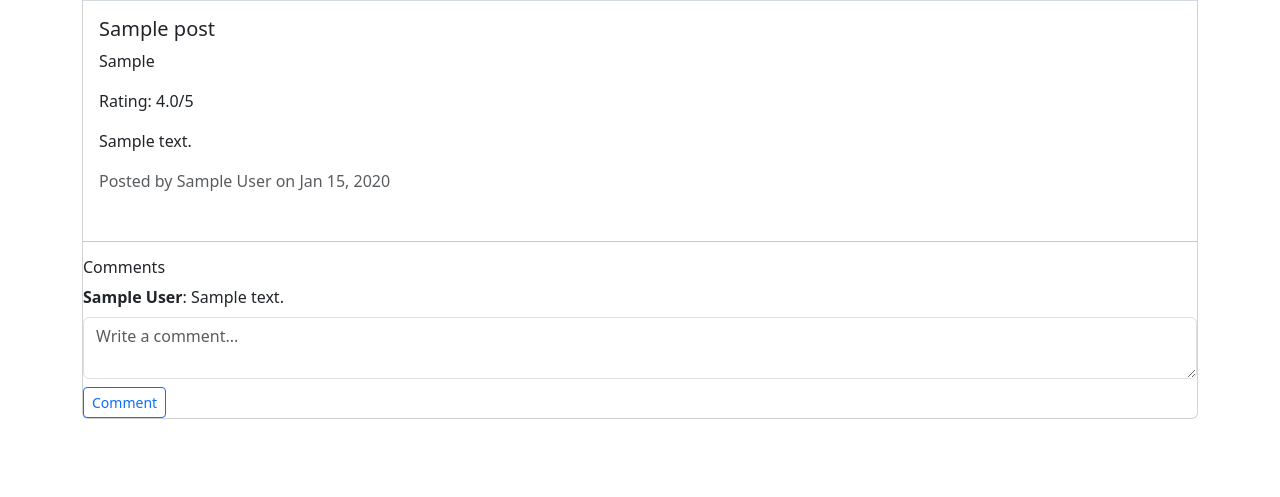
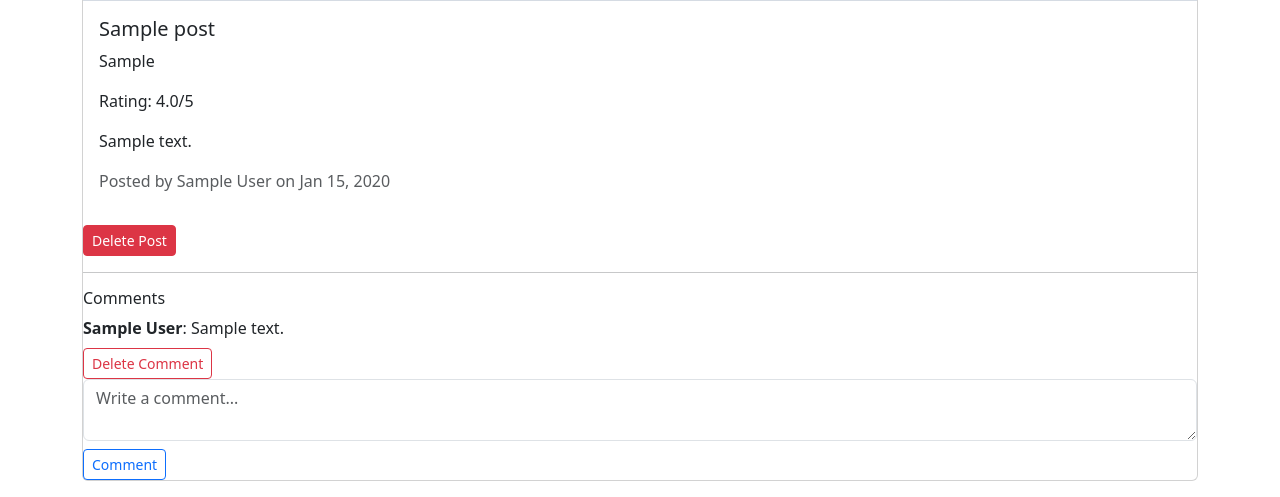
Before and after one commit to thawlinnoo/tasteboard, a Flask app: page / in a window 1280 px wide. Shown: the part 1144-1641 px from the top of the page. Before the commit the page ends 1563 px from the top, so only its background shows below. Run offline with Flask 3, Linux system fonts and the light colour scheme; a user stored in the database is signed in; tables that the repository leaves empty hold one stand-in row (values such as "Sample post"); grey boxes marked "Sample" are stand-in pictures; some libraries are stand-ins or nearby versions.

Commit message:
delete posts and comments

```diff
--- a/app.py
+++ b/app.py
@@ -5,7 +5,7 @@ from werkzeug.security import generate_password_hash, check_password_hash
 from flask_wtf import FlaskForm
 from wtforms import StringField, PasswordField, SubmitField, EmailField, TextAreaField, FloatField
 from wtforms.validators import DataRequired, Length, NumberRange
-from flask_login import LoginManager, UserMixin, login_user, logout_user, current_user
+from flask_login import LoginManager, UserMixin, login_user, logout_user, current_user, login_required
 from datetime import datetime, timezone
 
 
@@ -51,7 +51,7 @@ class RestaurantPost(db.Model):
     user_id = db.Column(db.Integer, db.ForeignKey("users.id"), nullable=False) #Foreign keys are the columns in db tables that connect to each other
 
     author = db.relationship("User", back_populates="posts")
-    comments = db.relationship("Comment", back_populates="restaurant_post")
+    comments = db.relationship("Comment", back_populates="restaurant_post", cascade="all, delete-orphan") #cascade="all, delete-orphan" is used to delete the child as well when we delete the parents, here if the post is deleted then the comments also need to be deleted
 
 class Comment(db.Model):
     __tablename__ = "comments"
@@ -177,10 +177,8 @@ def logout():
     return redirect(url_for("home"))
 
 @app.route("/posts/new", methods=["GET", "POST"])
+@login_required
 def new_post():
-    if not current_user.is_authenticated:
-        flash("Please log in to create a post.")
-        return redirect(url_for("login"))
 
     form = RestaurantPostForm()
 
@@ -203,10 +201,9 @@ def new_post():
     return render_template("new_post.html", form=form)
 
 @app.route("/posts/<int:post_id>/comments", methods=["GET", "POST"]) #"<int:post_id>"get the post_id that user write comment on, post_id will be get from index.html
+@login_required #it checks if user is logged in or not
 def add_comment(post_id):
-    if not current_user.is_authenticated:
-        flash("Please log in to comment.")
-        return redirect(url_for("login"))
+
     form = CommentForm()
     if form.validate_on_submit():
         comment = Comment(
@@ -220,6 +217,40 @@ def add_comment(post_id):
         flash("Comment added successfully")
     return redirect(url_for("home"))
 
+@app.route("/posts/<int:post_id>/delete", methods=["GET", "POST"])
+@login_required
+def delete_post(post_id):
+    post = RestaurantPost.query.get_or_404(post_id) #get_or_404 will return error 404 if the id is not found
+
+
+    if current_user.id != post.user_id and not current_user.is_admin:
+        flash("You do not have permission to delete this post.")
+        return redirect(url_for("home"))
+
+    db.session.delete(post)
+    db.session.commit()
+
+    flash("Post deleted successfully.")
+    return redirect(url_for("home"))
+
+@app.route("/comments/<int:comment_id>/delete", methods=["GET", "POST"])
+@login_required
+def delete_comment(comment_id):
+    comment = Comment.query.get_or_404(comment_id)
+
+
+    if current_user.id != comment.user_id and not current_user.is_admin:
+        flash("You do not have permission to delete this comment.")
+        return redirect(url_for("home"))
+
+    db.session.delete(comment)
+    db.session.commit()
+
+    flash("Comment deleted successfully.")
+    return redirect(url_for("home"))
+
+
+
 
 
 
--- a/templates/index.html
+++ b/templates/index.html
@@ -30,15 +30,29 @@
                   <!-- post.author.name uses the relationships that is set in class RestaurantPost -->
                   <p class="text-muted">Posted by {{ post.author.name }} on {{ post.date_posted.strftime("%b %d, %Y") }}</p>
               </div>
+              {% if current_user.id == post.user_id or current_user.is_admin %}
+                <form method="POST" action="{{ url_for('delete_post', post_id=post.id) }}">
+                    <button type="submit" class="btn btn-sm btn-danger">
+                        Delete Post
+                    </button>
+                </form>
+              {% endif %}
               <hr>
               <h6>Comments</h6>
-              <!-- I can do post.comments, comment.author.name, comment.text because I already set the relationships in classes -->
+              <!-- post.comments, comment.author.name, comment.text can be called because the relationships are already set in classes -->
               {% if post.comments %}
                 {% for comment in post.comments %}
                   <div class="mb-2">
                     <strong>{{ comment.author.name }}</strong>:
                     {{ comment.text }}
                   </div>
+                  {% if current_user.id == comment.user_id or current_user.is_admin %}
+                    <form method="POST" action="{{ url_for('delete_comment', comment_id=comment.id) }}">
+                        <button type="submit" class="btn btn-sm btn-outline-danger">
+                            Delete Comment
+                        </button>
+                    </form>
+                  {% endif %}
                 {% endfor %}
               {% else %}
                   <p class="text-muted">No comments yet.</p>
```
